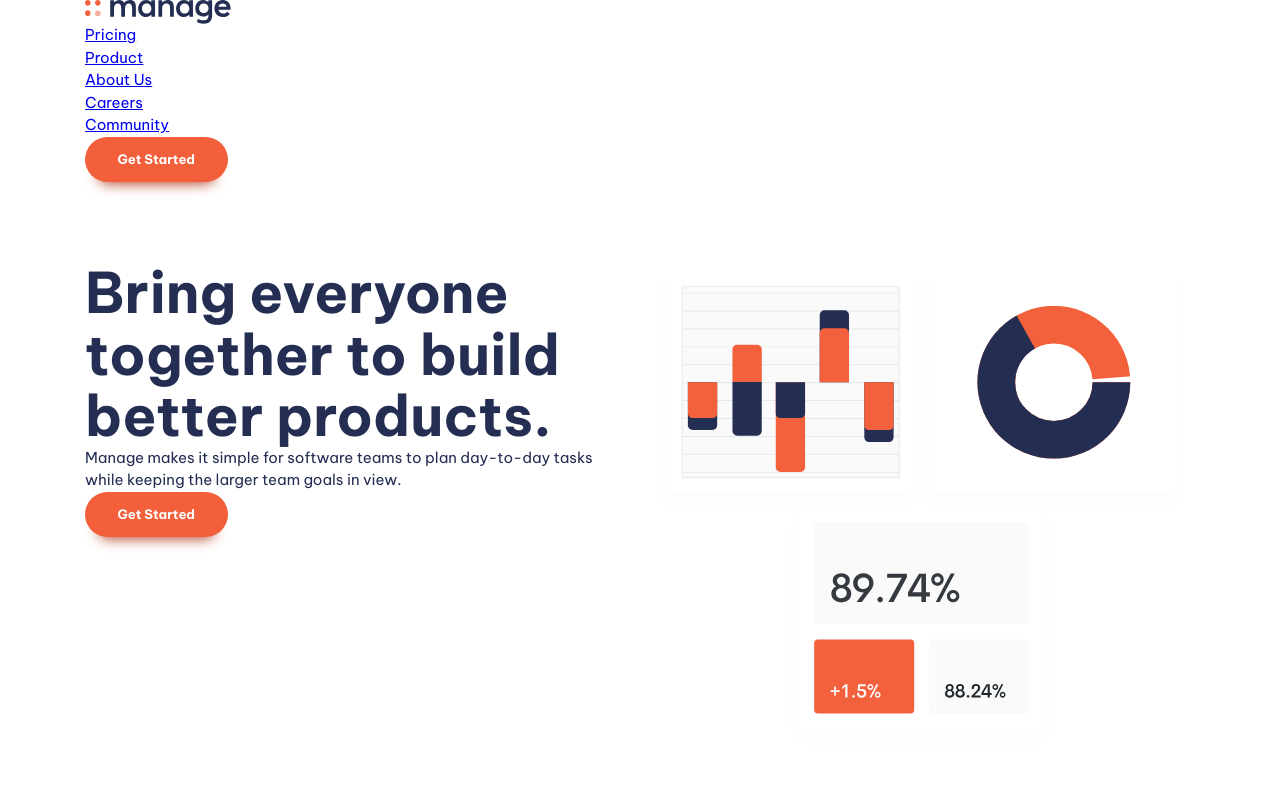
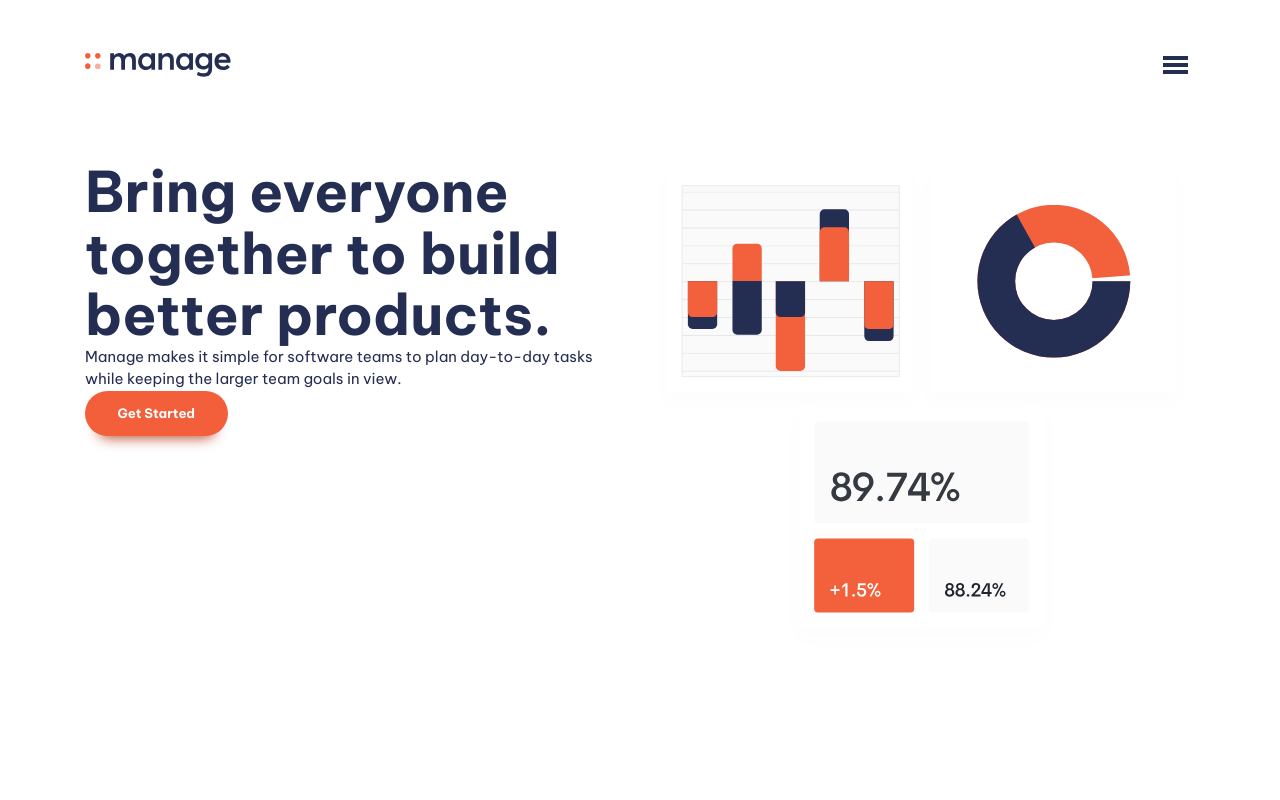
Before and after one commit to caffesale/responsive-web, a website built with Vite: page index.html in a window 1280 px wide. Shown: the top 800 px of the page. Built offline with nearby package versions, Linux system fonts and the light colour scheme.

Commit message:
add main.js

```diff
--- a/index.html
+++ b/index.html
@@ -15,9 +15,15 @@
 <body>
   <header class="primary-header">
     <div class="container">
+      <div class="nav-wrapper">
         <a href="#"><img src="images/logo.svg" alt="Manage"></a>
+        <button class="mobile-nav-toggle" aria-controls="primary-navigation">
+          <img class="icon-hamburger" src="images/icon-hamburger.svg" alt="" srcset="" aria-hidden="true">
+          <img class="icon-close" src="images/icon-close.svg" alt="" srcset="" aria-hidden="true">
+          <span class="visually-hidden">Menu</span>
+        </button>
         <nav class="primary-navigation">
-        <ul aria-label="Primary" role="list" class="nav-list">
+          <ul aria-label="Primary" role="list" class="nav-list" id="primary-navigation">
             <li><a href="#">Pricing</a></li>
             <li><a href="#">Product</a></li>
             <li><a href="#">About Us</a></li>
@@ -25,7 +31,8 @@
             <li><a href="#">Community</a></li>
           </ul>
         </nav>
-      <button class="button">Get Started</button>
+        <button class="button" style="display: none;">Get Started</button>
+      </div>
     </div>
   </header>
 
--- a/main.js
+++ b/main.js
@@ -1,23 +1,2 @@
-import './style.css'
-import javascriptLogo from './javascript.svg'
-import { setupCounter } from './counter.js'
-
-document.querySelector('#app').innerHTML = `
-  <div>
-    <a href="https://vitejs.dev" target="_blank">
-      <img src="/vite.svg" class="logo" alt="Vite logo" />
-    </a>
-    <a href="https://developer.mozilla.org/en-US/docs/Web/JavaScript" target="_blank">
-      <img src="${javascriptLogo}" class="logo vanilla" alt="JavaScript logo" />
-    </a>
-    <h1>Hello Vite!</h1>
-    <div class="card">
-      <button id="counter" type="button"></button>
-    </div>
-    <p class="read-the-docs">
-      Click on the Vite logo to learn more
-    </p>
-  </div>
-`
-
-setupCounter(document.querySelector('#counter'))
+const navToggle = document.querySelector('.mobile-nav-toggle');
+const primaryNav = document.querySelector('')
--- a/style.css
+++ b/style.css
@@ -119,6 +119,18 @@ svg {
 }
 
 /* Utility classes */
+
+.visually-hidden {
+  position: absolute;
+  width: 1px;
+  height: 1px;
+  padding: 0;
+  margin: -1px;
+  overflow: hidden;
+  clip: rect(0,0,0,0);
+  white-space: nowrap;
+  border: 0;
+}
 
 .text-primary-400 {
   color: var(--clr-primary-400);
@@ -250,3 +262,37 @@ body {
   background-color: var(--clr-neutral-100);
   color: var(--clr-accent-300);
 }
+
+/* navigation */
+
+.primary-header {
+  margin-top: var(--size-700);
+}
+
+.nav-wrapper {
+  display: flex;
+  justify-content: space-between;
+  align-items: center;
+}
+
+.mobile-nav-toggle {
+  display: none;
+}
+
+@media (min-width: 50em) {
+  .primary-navigation {
+    display: none;
+  }
+
+  .mobile-nav-toggle {
+    display: block;
+    cursor: pointer;
+    background: transparent;
+    border: 0;
+    padding: 0.5em;
+  }
+
+  .mobile-nav-toggle .icon-close {
+    display: none;
+  }
+}
```
Lines whose indentation alone changed are shown as unchanged.
